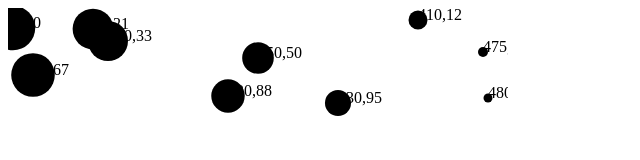
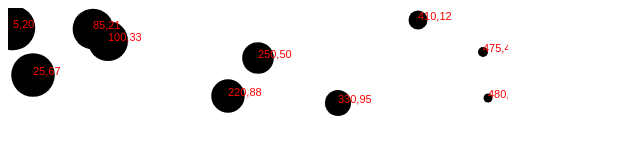
Before and after one commit to gitasong/d3-sample-projects, a plain HTML site: page scatterplot.html in a window 1280 px wide. Shown: the whole page, without its empty margins (0-640 px from the left). Drawn offline with Linux system fonts and the light colour scheme.

Commit message:
style labels

```diff
--- a/scatterplot.html
+++ b/scatterplot.html
@@ -59,6 +59,9 @@
            .attr("y", function(d) {
                 return d[1];
            })
+           .attr("font-family", "sans-serif")
+           .attr("font-size", "11px")
+           .attr("fill", "red");
         </script>
     </body>
 </html>
```
